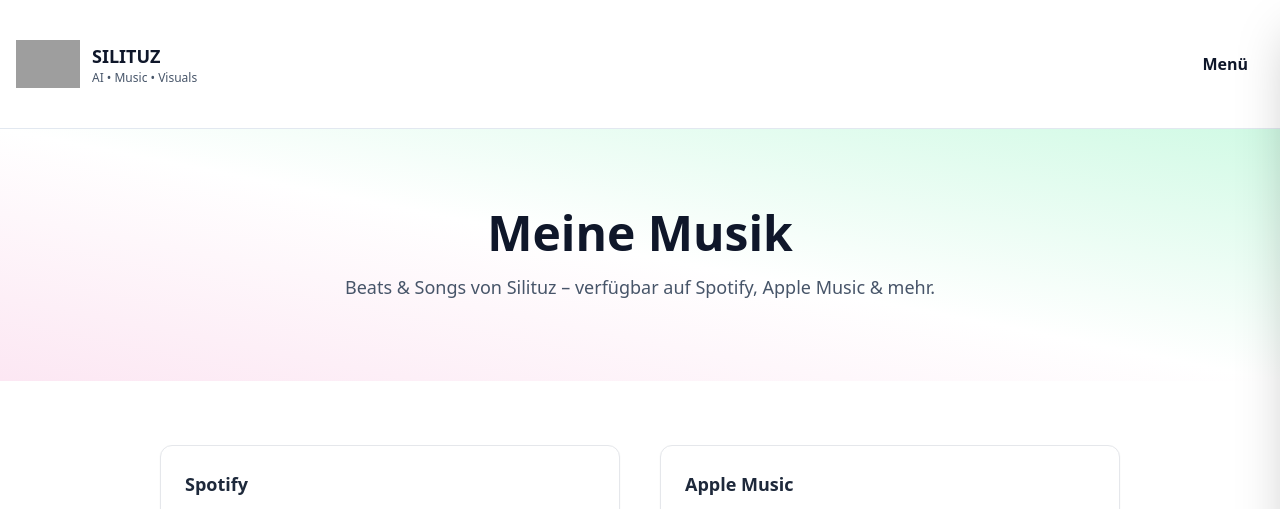
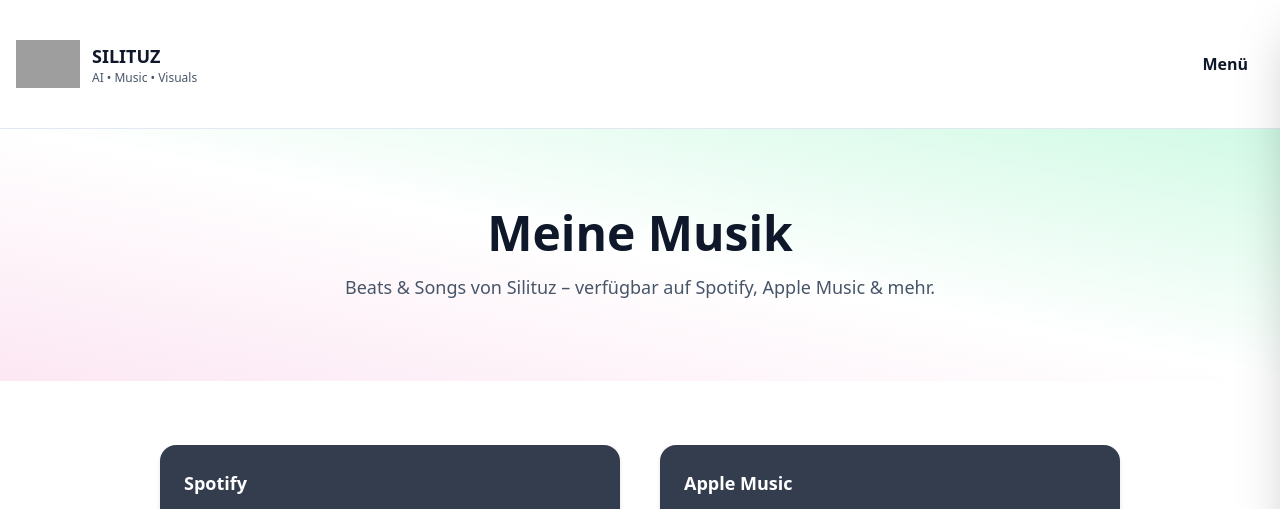
Before and after one commit to Silituz/silituz-website, a Jekyll site: the page built from music.html, in a window 1280 px wide and 1072 px high. Shown: the top 509 px of the window. Built offline with Jekyll 4.4.1, drawn with Linux system fonts in a browser that asks for light colours; nearby versions of some CDN libraries; grey boxes are pictures that could not be loaded.

Commit message:
Update music.html

```diff
--- a/music.html
+++ b/music.html
@@ -5,24 +5,37 @@ title: "Meine Musik – SILITUZ"
   <!-- Hero -->
   <section class="relative py-20 bg-gradient-to-tr from-pink-100 via-white to-emerald-100">
     <div class="max-w-4xl mx-auto px-4 sm:px-6 lg:px-8 text-center">
-      <h1 class="text-4xl md:text-5xl font-extrabold text-slate-900">Meine Musik</h1>
-      <p class="mt-4 text-lg text-slate-600">Beats & Songs von Silituz – verfügbar auf Spotify, Apple Music & mehr.</p>
+      <h1 class="text-4xl md:text-5xl font-extrabold text-slate-900 dark:text-white">Meine Musik</h1>
+      <p class="mt-4 text-lg text-slate-600 dark:text-slate-300">
+        Beats & Songs von Silituz – verfügbar auf Spotify, Apple Music & mehr.
+      </p>
     </div>
   </section>
 
-  <!-- Content: Platzhalter für Musik-Embeds -->
+  <!-- Content: Musik-Embeds -->
   <section class="py-16">
     <div class="max-w-5xl mx-auto px-4 sm:px-6 lg:px-8 grid sm:grid-cols-2 gap-10">
+
       <!-- Spotify Embed -->
-      <div class="p-6 border rounded-xl shadow-sm bg-white">
-        <h3 class="text-lg font-bold text-slate-800 mb-3">Spotify</h3>
-        <iframe style="border-radius:12px" src="https://open.spotify.com/embed/artist/0l3OqhrDQ7No2fPCIP0i5h?utm_source=generator" width="100%" height="380" frameBorder="0" allowfullscreen="" allow="autoplay; clipboard-write; encrypted-media; fullscreen; picture-in-picture"></iframe>
+      <div class="p-6 rounded-2xl shadow-md bg-slate-800/90 text-white">
+        <h3 class="text-lg font-semibold mb-3">Spotify</h3>
+        <iframe style="border-radius:12px"
+          src="https://open.spotify.com/embed/artist/0l3OqhrDQ7No2fPCIP0i5h?utm_source=generator"
+          width="100%" height="380" frameborder="0"
+          allow="autoplay; clipboard-write; encrypted-media; fullscreen; picture-in-picture">
+        </iframe>
       </div>
 
       <!-- Apple Music Embed -->
-      <div class="p-6 border rounded-xl shadow-sm bg-white">
-        <h3 class="text-lg font-bold text-slate-800 mb-3">Apple Music</h3>
-        <iframe allow="autoplay *; encrypted-media *; fullscreen *; clipboard-write" frameborder="0" height="380" style="width:100%;max-width:660px;overflow:hidden;background:transparent;" sandbox="allow-forms allow-popups allow-same-origin allow-scripts allow-storage-access-by-user-activation allow-top-navigation-by-user-activation" src="https://embed.music.apple.com/de/artist/silituz/1815637787"></iframe>
+      <div class="p-6 rounded-2xl shadow-md bg-slate-800/90 text-white">
+        <h3 class="text-lg font-semibold mb-3">Apple Music</h3>
+        <iframe allow="autoplay *; encrypted-media *; fullscreen *; clipboard-write"
+          frameborder="0" height="380"
+          style="width:100%;max-width:660px;overflow:hidden;background:transparent;"
+          sandbox="allow-forms allow-popups allow-same-origin allow-scripts allow-storage-access-by-user-activation allow-top-navigation-by-user-activation"
+          src="https://embed.music.apple.com/de/artist/silituz/1815637787">
+        </iframe>
       </div>
+
     </div>
   </section>
```
